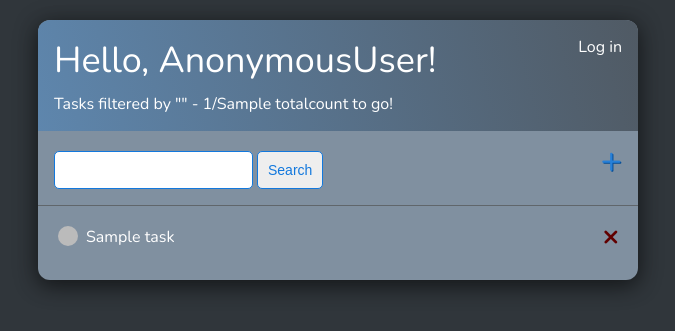
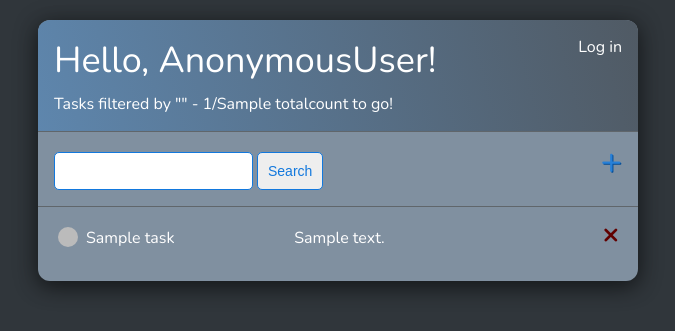
Before and after one commit to FilipTarajko/todo_list_django, a Django app: template base/templates/base/task_list.html in a window 1280 px wide. Shown: the top 331 px of the page, without its empty margins (302-977 px from the left). Run offline with Django 4.2, Linux system fonts and the light colour scheme; the template is opened without the code that fills it: most values are stand-ins (such as "Sample title", 1, 10 or a date in 2020).

Commit message:
improve styling, add task description to task list view

```diff
--- a/base/static/base/styles.css
+++ b/base/static/base/styles.css
@@ -1,6 +1,7 @@
 body {
   background-color: var(--body-bgcolor);
   font-family: "Nunito", Arial, Helvetica, sans-serif;
+  margin: 4px;
 }
 
 h1,
@@ -20,6 +21,7 @@ td {
 }
 
 .container {
+  min-width: 300px;
   max-width: 600px;
   margin: auto;
   margin-top: 20px;
@@ -36,6 +38,7 @@ header {
   padding: 16px;
   border-radius: 12px 12px 0 0;
   background: var(--header-gradient);
+  border-bottom: 1px solid var(--task-border-top-color);
 }
 
 header a {
@@ -44,35 +47,53 @@ header a {
 }
 
 .task-wrapper {
-  display: flex;
-  align-items: center;
-  justify-content: space-between;
+  display: grid;
+  column-gap: 8px;
+  grid-template-areas: "completion title description deletion";
+  grid-template-columns: auto 2fr 3fr auto;
   padding: 20px;
   background-color: var(--container-bgcolor);
   border-top: 1px solid var(--task-border-top-color);
 }
 
 .task-title {
-  display: flex;
+  display: block;
+  grid-area: title;
+  font-size: 1rem;
 }
 
-.task-title a {
+.task-description {
+  grid-area: description;
+}
+
+@media (max-width: 600px) {
+  .task-wrapper {
+    grid-template-columns: auto 1fr auto;
+    grid-template-areas:
+      "completion title deletion"
+      "description description description";
+  }
+  .task-description {
+    font-size: 0.9rem;
+  }
+}
+
+.text {
   text-decoration: none;
   color: var(--task-title-color);
-  margin-left: 8px;
 }
 
 .task-complete-icon {
   height: 20px;
   width: 20px;
-  background-color: var(--task-circle-complete-color);
+  background-color: var(--task-circle-complete-color) !important;
   border-radius: 50%;
 }
 
 .task-incomplete-icon {
   height: 20px;
   width: 20px;
-  background-color: var(--task-circle-incomplete-color);
+  background-color: var(--task-circle-incomplete-color) !important;
   border-radius: 50%;
 }
 
@@ -123,10 +144,6 @@ label {
   text-decoration: none;
 }
 
-.card-body {
-  padding: 20px;
-}
-
 .settings {
   color: var(--setting-title-color);
 }
@@ -134,4 +151,20 @@ label {
 .settings a {
   color: var(--setting-title-color);
   text-decoration: none;
+  display: block;
+  border-top: 1px solid var(--task-border-top-color);
+  display: flex;
+  padding: 20px 20px;
 }
+
+.settings a:first-child {
+  border-top: 0px;
+}
+
+.complete {
+  text-decoration: line-through;
+}
+
+.card-body {
+  padding: 20px;
+}
--- a/base/templates/base/main.html
+++ b/base/templates/base/main.html
@@ -25,27 +25,23 @@
       <header>
         <h2 style="font-size: 24px">Settings</h2>
       </header>
-      <div class="card-body settings">
+      <div class="settings">
         <a href="{% url 'theme' %}">
-          <div class="task-title" style="padding-top: 12px">
           {% if users_settings.darkmode %}
           <div class="task-complete-icon"></div>
           {% else %}
           <div class="task-incomplete-icon"></div>
           {% endif %}
           <div style="padding-left: 8px">dark mode</div>
-          </div></a
-        >
+        </a>
         <a href="{% url 'hide_completed' %}">
-          <div class="task-title" style="padding-top: 12px">
           {% if users_settings.hide_completed %}
           <div class="task-complete-icon"></div>
           {% else %}
           <div class="task-incomplete-icon"></div>
           {% endif %}
           <div style="padding-left: 8px">hide completed</div>
-          </div></a
-        >
+        </a>
       </div>
     </div>
     {% endif %}
--- a/base/templates/base/task_list.html
+++ b/base/templates/base/task_list.html
@@ -29,27 +29,36 @@
   <a id="add-link" href="{% url 'task-create' %}">&#x2b;</a>
 </div>
 
-<div class="task-items-wrapper">
-  {% for task in tasks %} {% if task.complete and not users_settings.hide_completed %}
+<div>
+  {% for task in tasks %}
+  <!-- pętla z taskami -->
+  {% if task.complete and not users_settings.hide_completed or not task.complete %}
   <div class="task-wrapper">
-    <div class="task-title">
+    <!-- completion icon -->
+    <div style="grid-area: completion">
+      {% if task.complete %}
       <div class="task-complete-icon"></div>
-      <i
-        ><s><a href="{% url 'task-update' task.id %}">{{task}}</a></s></i
-      >
+      {% else %}
+      <div class="task-incomplete-icon"></div>
+      {% endif %}
     </div>
-    <a class="delete-link" href="{% url 'task-delete' task.id %}">&#215;</a>
+    <!-- task title and text -->
+    {% if task.complete %}
+    <a class="task-title text complete" href="{% url 'task-update' task.id %}">{{task}}</a>
+    <a class="task-description text complete" href="{% url 'task-update' task.id %}">{{task.description}}</a>
+    {% else %}
+    <a class="task-title text" href="{% url 'task-update' task.id %}">{{task}}</a>
+    <a class="task-description text" href="{% url 'task-update' task.id %}">{{task.description}}</a>
+    {% endif %}
+    <!-- deletion X -->
+    <div style="grid-area: deletion">
+      <a class="delete-link" href="{% url 'task-delete' task.id %}">&#215;</a>
+    </div>
   </div>
-  {% elif not task.complete %}
-  <div class="task-wrapper">
-    <div class="task-title">
-      <div class="task-incomplete-icon"></div>
-      <a href="{% url 'task-update' task.id %}">{{task}}</a>
-    </div>
-    <a class="delete-link" href="{% url 'task-delete' task.id %}">&#215;</a>
-  </div>
-  {% endif %} {% empty %}
-  <h3>No tasks for now!</h3>
+  {% endif %}
+  <!-- koniec pętli z taskami -->
+  {% empty %}
+  <div class="task-title" style="margin-left: 16px; font-size: 1.5rem">No tasks for now!</div>
   {% endfor %}
 </div>
 
--- a/base/views.py
+++ b/base/views.py
@@ -14,7 +14,6 @@ from django.core.exceptions import PermissionDenied
 
 def apply_settings(self, context):
   context['users_settings'] = UsersSettings.objects.filter(user=self.request.user)[0]
-  context['display_settings'] = True
   return context
 
 class CustomLoginView(LoginView):
@@ -64,6 +63,7 @@ class TaskList(LoginRequiredMixin, ListView):
     context['totalcount'] = context['tasks'].count()
     context['search_input'] = search_input
 
+    context['display_settings'] = True
     return apply_settings(self, context)
 
 class TaskDetail(LoginRequiredMixin, DetailView):
```
Lines whose indentation alone changed are shown as unchanged.
